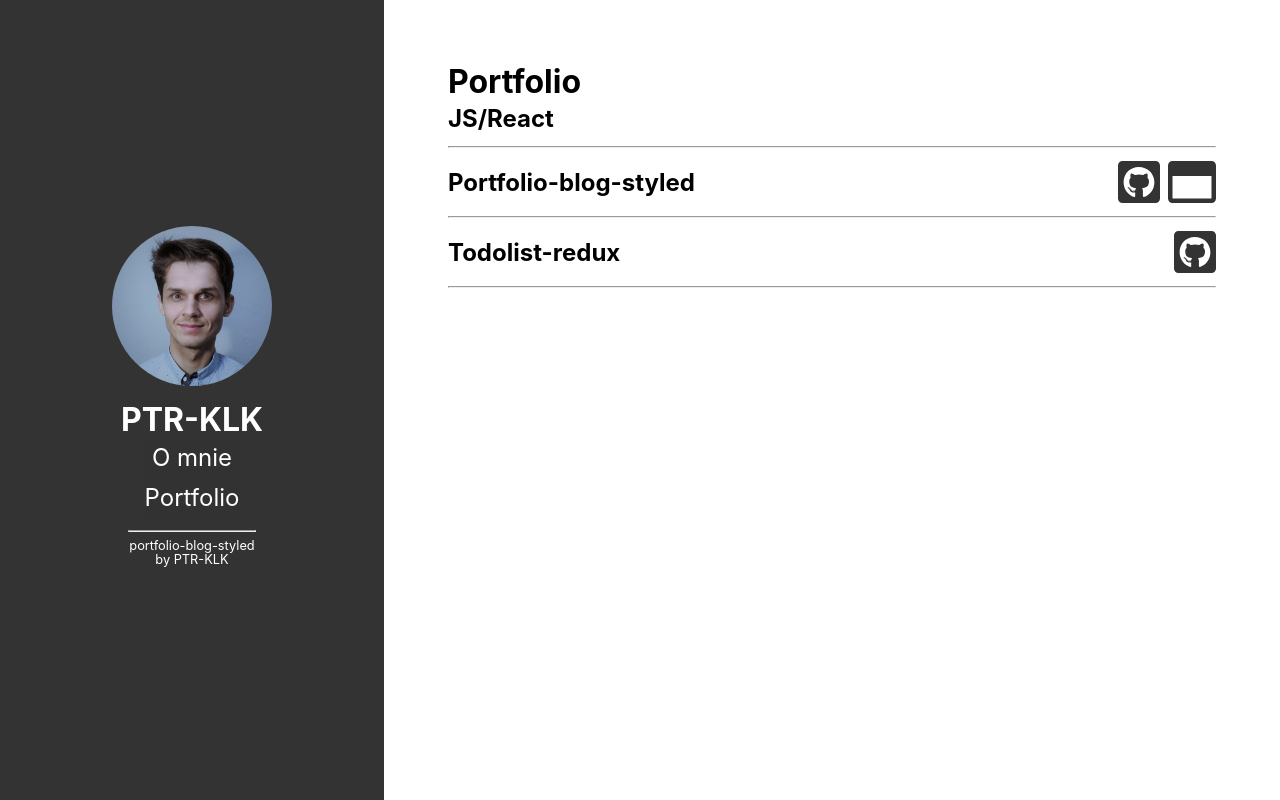
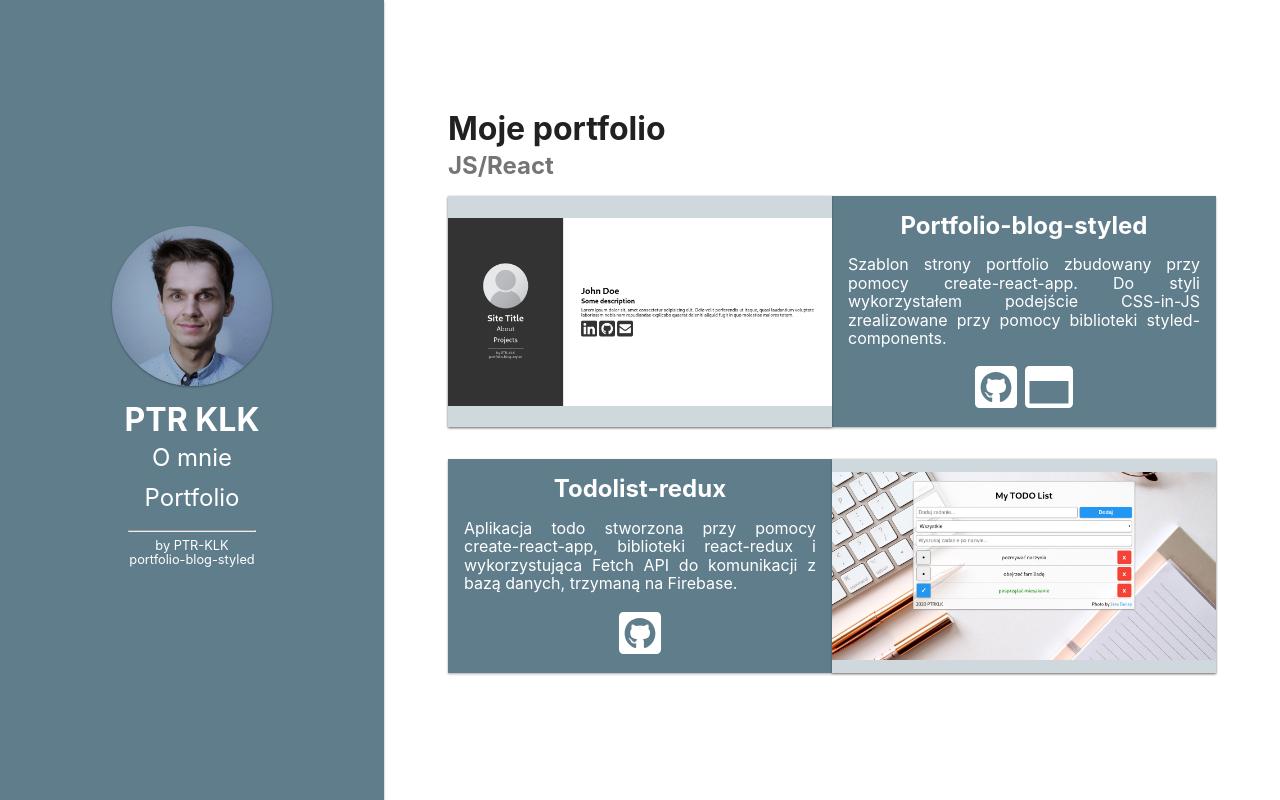
Before and after one commit to PTR-KLK/ptr-klk.github.io, a React (Create React App) app: page /projects in a window 1280 px wide. Built offline with nearby package versions, Linux system fonts and the light colour scheme.

Commit message:
apply new version of layout

```diff
--- a/src/App.js
+++ b/src/App.js
@@ -3,11 +3,12 @@ import Navbar from "./components/navbar/navbar.component";
 import Projects from "./components/projects/projects.component";
 import About from "./components/about/about.component";
 import { BrowserRouter as Router, Switch, Route } from "react-router-dom";
-import { Main } from "./App.style";
+import { Main, GlobalStyle } from "./App.style";
 
 function App() {
   return (
     <Router>
+      <GlobalStyle />
       <Navbar />
       <Switch>
         <Main>
--- a/src/components/navbar/navbar.component.js
+++ b/src/components/navbar/navbar.component.js
@@ -22,7 +22,7 @@ function Navbar() {
   return (
     <NavContainer>
       <NavImage src={Me} alt="Me" />
-      <NavTitle>PTR-KLK</NavTitle>
+      <NavTitle>PTR KLK</NavTitle>
 
       <NavMenuBtn onClick={onVisibilityChange}>
         <FontAwesomeIcon size="2x" icon={faBars} color="#fff" />
@@ -40,14 +40,6 @@ function Navbar() {
       </NavMenu>
       <NavFooter>
         <hr></hr>
-        <a
-          href="https://github.com/PTR-KLK/portfolio-blog-styled"
-          target="_blank"
-          rel="noopener noreferrer"
-        >
-          portfolio-blog-styled
-        </a>
-        <br/>
         by{" "}
         <a
           href="https://github.com/PTR-KLK"
@@ -56,6 +48,14 @@ function Navbar() {
         >
           PTR-KLK
         </a>
+        <br/>
+        <a
+          href="https://github.com/PTR-KLK/portfolio-blog-styled"
+          target="_blank"
+          rel="noopener noreferrer"
+        >
+          portfolio-blog-styled
+        </a>
       </NavFooter>
     </NavContainer>
   );
--- a/src/components/navbar/navbar.style.js
+++ b/src/components/navbar/navbar.style.js
@@ -1,5 +1,6 @@
 import styled from 'styled-components';
 import { Link } from "react-router-dom";
+import { colors } from '../../resources/colors';
 
 export const NavContainer = styled.nav`
     position: fixed;
@@ -9,17 +10,19 @@ export const NavContainer = styled.nav`
     display: flex;
     justify-content: space-between;
     align-items: center;
-    background-color: #333;
-    color: #fff;
+    background-color: ${colors.primary};
+    color: ${colors.primaryTextLight};
+    box-shadow: 0 1px 3px rgba(0,0,0,0.12), 0 1px 2px rgba(0,0,0,0.24);
 
-    @media (min-width: 769px) {
+    @media (min-width: 1024px) {
         width: 30%;
         height: 100vh;
         flex-direction: column;
         justify-content: center;
+        z-index: 2;
     }
 
-    @media (min-width: 1441px) {
+    @media (min-width: 1440px) {
         width: 20%;
     }
 
@@ -34,8 +37,9 @@ export const NavImage = styled.img`
     height: 2em;
     border-radius: 50%;
     margin: 0 0 0 0.5em;
+    box-shadow: 0 1px 3px rgba(0,0,0,0.12), 0 1px 2px rgba(0,0,0,0.24);
 
-    @media (min-width: 769px) {
+    @media (min-width: 1024px) {
         width: 10em;
         height: auto;
         margin: 0 0 1em 0;
@@ -47,10 +51,6 @@ export const NavTitle = styled.h2`
     margin: 0;
     font-size: 2em;
     text-align: center;
-
-    @media (max-width: 425px) {
-        font-weight: normal;
-    }
 `;
 
 export const NavMenu = styled.nav`
@@ -60,12 +60,12 @@ export const NavMenu = styled.nav`
     align-items: center;
     top: 0;
     position: fixed;
-    background-color: rgba(51, 51, 51, 0.8);
+    background-color: ${colors.primaryTransparent};
     width: 100vw;
     height: 100vh;
     z-index: -1;
 
-    @media (min-width: 769px) {
+    @media (min-width: 1024px) {
         display: flex;
         position: static;
         width: auto;
@@ -75,15 +75,15 @@ export const NavMenu = styled.nav`
 
 export const NavMenuItem = styled(Link)`
     text-decoration: none;
-    color: #fff;
+    color: ${colors.primaryTextLight};
     font-size: 2em;
     padding: 0.5em 0;
 
     &:hover{
-        color: #9D9C9C;
+        color: ${colors.accent};
     }
 
-    @media (min-width: 769px) {
+    @media (min-width: 1024px) {
         display: block;
         font-size: 1.5em;
         padding: 0.25em 0;
@@ -93,11 +93,11 @@ export const NavMenuItem = styled(Link)`
 
 export const NavMenuBtn = styled.button`
     margin: 0 0.5em 0 0;
-    background-color: #333;
+    background-color: ${colors.primary};
     border: 0;
     padding: 0;
 
-    @media (min-width: 769px) {
+    @media (min-width: 1024px) {
         display: none;
     }
 `;
@@ -105,7 +105,7 @@ export const NavMenuBtn = styled.button`
 export const NavFooter = styled.footer`
     display: none;
 
-    @media (min-width: 769px) {
+    @media (min-width: 1024px) {
         padding: 0.5em 0;
         font-size: 0.8em;
         display: block;
@@ -114,10 +114,10 @@ export const NavFooter = styled.footer`
 
         & a {
             text-decoration: none;
-            color: #fff;
+            color: ${colors.primaryTextLight};
 
             &:hover{
-                color: #9D9C9C;
+                color: ${colors.accent};
             }
         }
     }
--- a/src/components/project/project.component.js
+++ b/src/components/project/project.component.js
@@ -1,55 +1,38 @@
-import React, { useState } from "react";
+import React from "react";
 import {
   ProjectContainer,
-  ProjectHeader,
   ProjectImg,
   ProjectParagraph,
   ProjectTitle,
   ProjectSummary,
   ProjectLinks,
+  ProjectIcon,
 } from "../project/project.style";
 import { faGithubSquare } from "@fortawesome/free-brands-svg-icons";
 import { faWindowMaximize } from "@fortawesome/free-regular-svg-icons";
-import { FontAwesomeIcon } from "@fortawesome/react-fontawesome";
 
 function Project(props) {
-  const [isAccordionOpen, setAccordionOpen] = useState(false);
-
-  const onOpenChange = () => {
-    setAccordionOpen(!isAccordionOpen);
-  };
-
   return (
     <ProjectContainer>
-      <ProjectHeader>
-        <ProjectTitle onClick={onOpenChange}>{props.title}</ProjectTitle>
+      <ProjectImg
+        invertOrder={props.invertOrder}
+        src={props.image}
+        alt={props.imageAlt}
+      />
+      <ProjectSummary>
+        <ProjectTitle>{props.title}</ProjectTitle>
+        <ProjectParagraph>{props.description}</ProjectParagraph>
         <ProjectLinks>
-        <a
-          href={props.repo}
-          target="_blank"
-          rel="noopener noreferrer"
-        >
-          <FontAwesomeIcon size="3x" icon={faGithubSquare} color="#333" />
-        </a>
-        { props.demo ? (<a
-          href={props.demo}
-          target="_blank"
-          rel="noopener noreferrer"
-        >
-          <FontAwesomeIcon size="3x" icon={faWindowMaximize} color="#333" />
-        </a>): null}
+          <a href={props.repo} target="_blank" rel="noopener noreferrer">
+            <ProjectIcon size="3x" icon={faGithubSquare} color="#333" />
+          </a>
+          {props.demo ? (
+            <a href={props.demo} target="_blank" rel="noopener noreferrer">
+              <ProjectIcon size="3x" icon={faWindowMaximize} color="#333" />
+            </a>
+          ) : null}
         </ProjectLinks>
-      </ProjectHeader>
-      <ProjectSummary isOpen={isAccordionOpen}>
-        <ProjectImg
-          src={props.image}
-          alt={props.imageAlt}
-        />
-        <ProjectParagraph>
-          {props.description}
-        </ProjectParagraph>
       </ProjectSummary>
-      <hr style={{color: "#333"}}></hr>
     </ProjectContainer>
   );
 }
--- a/src/components/project/project.style.js
+++ b/src/components/project/project.style.js
@@ -1,57 +1,48 @@
 import styled from 'styled-components';
+import { FontAwesomeIcon } from "@fortawesome/react-fontawesome";
+import { colors } from '../../resources/colors';
 
-export const ProjectContainer = styled.article`
-    margin: 0;
-`;
+export const ProjectContainer = styled.section`
+    margin: 1em 0;
+    width: 100%;
+    display: flex;
+    flex-direction: column;
+    color: ${colors.primaryTextLight};
+    background: ${colors.primary};
+    box-shadow: 0 1px 3px rgba(0,0,0,0.12), 0 1px 2px rgba(0,0,0,0.24);
 
-export const ProjectHeader = styled.header`
-    margin: 0;
-    display: flex;
-    align-items: center;
-    justify-content: space-between;
-    padding: 0.125em 0em;
+    @media (min-width: 1024px) {
+        flex-direction: row;
+    }
+
 `;
 
 export const ProjectTitle = styled.h3`
     font-size: 1.5em;
     font-weight: bolder;
     margin: 0;
-    cursor: pointer;
-
-    @media (min-width: 1441px) {
-        cursor: default;
-    }
-
 `;
 
 export const ProjectLinks = styled.nav`
     margin: 0;
 
     & > * {
-        padding: 0 0 0 0.5em ;
-    }
-
-    @media (max-width: 425px) {
-        display: flex;
-        flex-direction: column;
-        align-items: flex-end;
+        margin: 0 0.25em ;
     }
 `;
 
 export const ProjectSummary = styled.summary`
-    display: ${props => props.isOpen ? "flex" : "none"};
+    display: flex;
     flex-direction: column;
     align-items: center;
+    width: 100%;
     margin: 0;
-    padding: 1em 0 0 0;
+    padding: 1em;
+    order: 2;
 
-    @media (min-width: 769px) {
-        flex-direction: row;
-        justify-content: space-evenly;
-    }
-
-    @media (min-width: 1440px) {
-        display: flex;
+    @media (min-width: 1024px) {
+        width: 50%;
+        justify-content: center;
     }
 
 `;
@@ -59,20 +50,24 @@ export const ProjectSummary = styled.summary`
 export const ProjectParagraph = styled.p`
     margin: 0;
     text-align: justify;
-    width: 80%;
-    padding: 0 0 1em 0;
+    padding: 1em 0;
+`;
 
-    @media (min-width: 769px) {
-        width: 45%;
+export const ProjectImg = styled.img`
+   width: 100%;
+   height: auto;
+   object-fit: contain;
+   padding: 0;
+   order: 1;
+   background: ${colors.primaryLight};
+   box-shadow: 0 1px 3px rgba(0,0,0,0.12), 0 1px 2px rgba(0,0,0,0.24);
+
+   @media (min-width: 1024px) {
+    width: 50%;
+    order: ${props => props.invertOrder ? 3 : 1};
     }
 `;
 
-export const ProjectImg = styled.img`
-   width: 80%;
-   margin: 0 0 1em 0;
-   border: 1px solid #333;
-
-   @media (min-width: 769px) {
-    width: 45%;
-}
+export const ProjectIcon = styled(FontAwesomeIcon)`
+color: ${colors.primaryTextLight};
 `;
--- a/src/components/projects/projects.component.js
+++ b/src/components/projects/projects.component.js
@@ -10,12 +10,13 @@ import Project from "../project/project.component";
 function Projects() {
   return (
     <ProjectsContainer>
-      <ProjectsHeader>Portfolio</ProjectsHeader>
+      <ProjectsHeader>Moje portfolio</ProjectsHeader>
       <ProjectsSubheader>JS/React</ProjectsSubheader>
-      <hr style={{ color: "#333" }}></hr>
-      {projects.map((e) => {
+      {projects.map((e,idx) => {
         return (
           <Project
+            key={e.title}
+            invertOrder={(idx%2===0?0:1)}
             title={e.title}
             demo={e.demo}
             repo={e.repo}
--- a/src/components/projects/projects.style.js
+++ b/src/components/projects/projects.style.js
@@ -1,23 +1,40 @@
 import styled from 'styled-components';
+import { colors } from '../../resources/colors';
 
 export const ProjectsContainer = styled.section`
-    padding: 4em 1em 1em;
+    padding: 3.75em 0.5em 0.5em;
+    background: ${colors.primaryTextLight};
+    box-shadow: 0 1px 3px rgba(0,0,0,0.12), 0 1px 2px rgba(0,0,0,0.24);
 
-    @media (min-width: 426px) {
-        padding: 7em 4em 1em 4em;
+
+    @media (min-width: 425px) {
+        padding: 4.25em 1em 1em;
     }
 
-    @media (min-width: 769px) {
-        padding: 4em 4em 1em 4em;
+    @media (min-width: 768px) {
+        padding: 5.25em 4em 2em 4em;
     }
+
+    @media (min-width: 1024px) {
+        padding: 2em 4em;
+        display: flex;
+        flex-direction: column;
+        justify-content: center;
+        height: 100vh;
+    }
+
 `;
 
 export const ProjectsHeader = styled.h1`
+    width: 100%;
     margin: 0;
     padding: 0 0 0.125em 0;
+    color: ${colors.primaryTextDark};
 `;
 
 export const ProjectsSubheader = styled.h2`
+    width: 100%;
     margin: 0;
-    padding: 0 0 0.25em 0;
+    padding: 0;
+    color: ${colors.secondaryText};
 `;
--- /dev/null
+++ b/src/resources/colors.js
@@ -0,0 +1,11 @@
+export const colors = {
+  primaryDark: "#455A64",
+  primary: "#607D8B",
+  primaryTransparent: "rgba(96, 125, 139, 0.8)",
+  primaryLight: "#CFD8DC",
+  primaryTextLight: "#FFFFFF",
+  accent: "#FF9800",
+  primaryTextDark: "#212121",
+  secondaryText: "#757575",
+  divider: "#BDBDBD",
+};
```
Also changed, not shown: src/App.style.js (+10 -2 lines), src/components/about/about.component.js (+8 -8 lines), src/components/about/about.style.js (+15 -4 lines).
